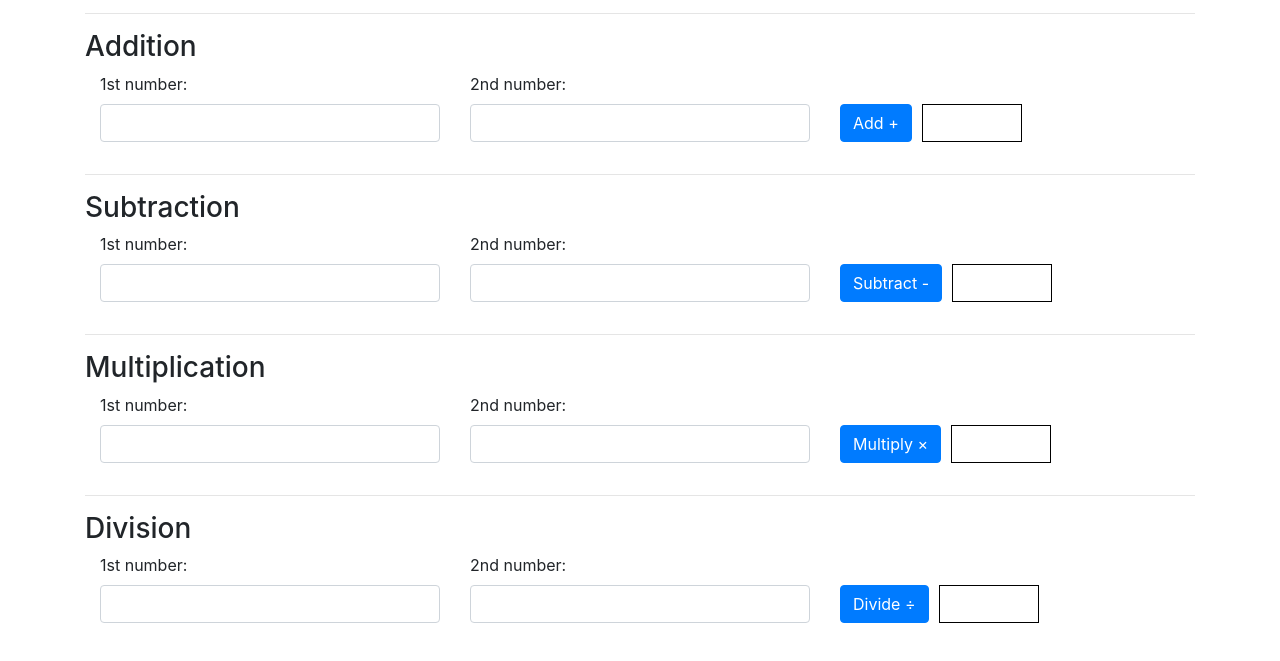
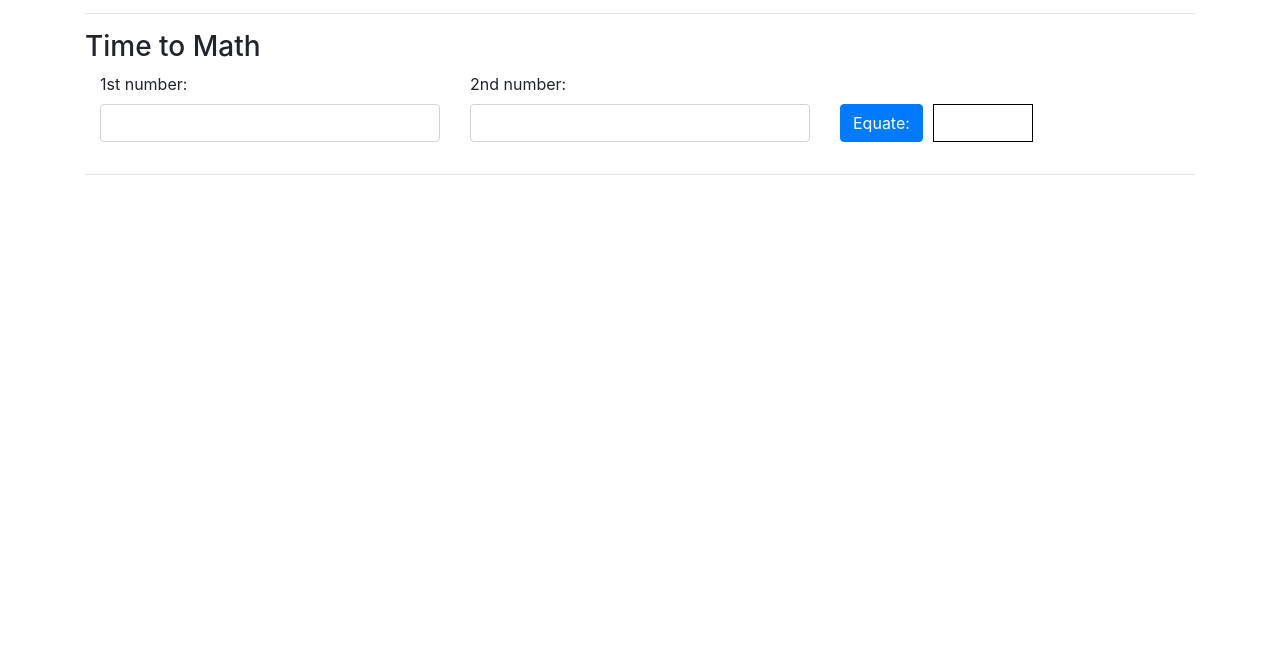
Before and after one commit to ericconner5/calculator2, a plain HTML site: page index.html in a window 1280 px wide. Shown: the part 51-712 px from the top of the page. Drawn offline with nearby package versions, Linux system fonts and the light colour scheme.

Commit message:
make calculator single line

```diff
--- a/index.html
+++ b/index.html
@@ -12,7 +12,7 @@
       <h1>Calculator</h1>
       <hr>
       <!-- Addition -->
-      <h3>Addition</h3>
+      <h3>Time to Math</h3>
       <form id="add">
         <div class="container">
           <div class="row">
@@ -31,7 +31,7 @@
             <div class="col">
               <div class="bot-align">
               <div class="btn-float">
-                <button type="submit" class="btn btn-primary">Add +</button>
+                <button type="submit" class="btn btn-primary">Equate: </button>
               </div>
               <div id="add-output" class="result">
                 <p></p>
@@ -43,7 +43,7 @@
     </form>
     <hr>
     <!-- Subtraction -->
-    <h3>Subtraction</h3>
+    <!-- <h3>Subtraction</h3>
     <form id="subtract">
       <div class="container">
         <div class="row">
@@ -69,9 +69,9 @@
         </div>
       </div>
     </div>
-    </form>
+    </form> -->
     <!-- Multiplication -->
-    <hr>
+    <!-- <hr>
     <h3>Multiplication</h3>
     <form id="times">
       <div class="container">
@@ -98,9 +98,9 @@
         </div>
       </div>
     </div>
-    </form>
+    </form> -->
     <!-- Division -->
-    <hr>
+    <!-- <hr>
     <h3>Division</h3>
     <form id="divide">
       <div class="container">
@@ -126,8 +126,8 @@
           </div>
         </div>
       </div>
-    </div>
-    </form>
+    </div> -->
+    <!-- </form> -->
   </div>
   </body>
 </html>
```
